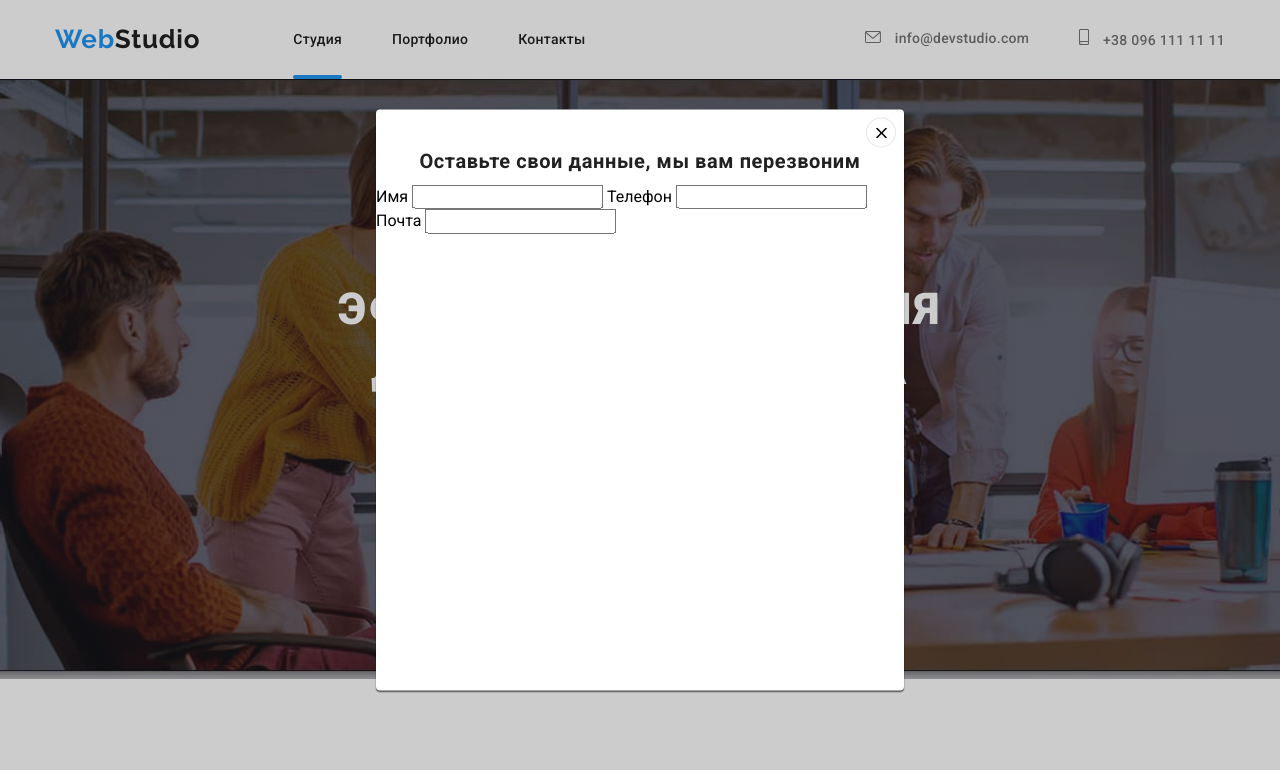
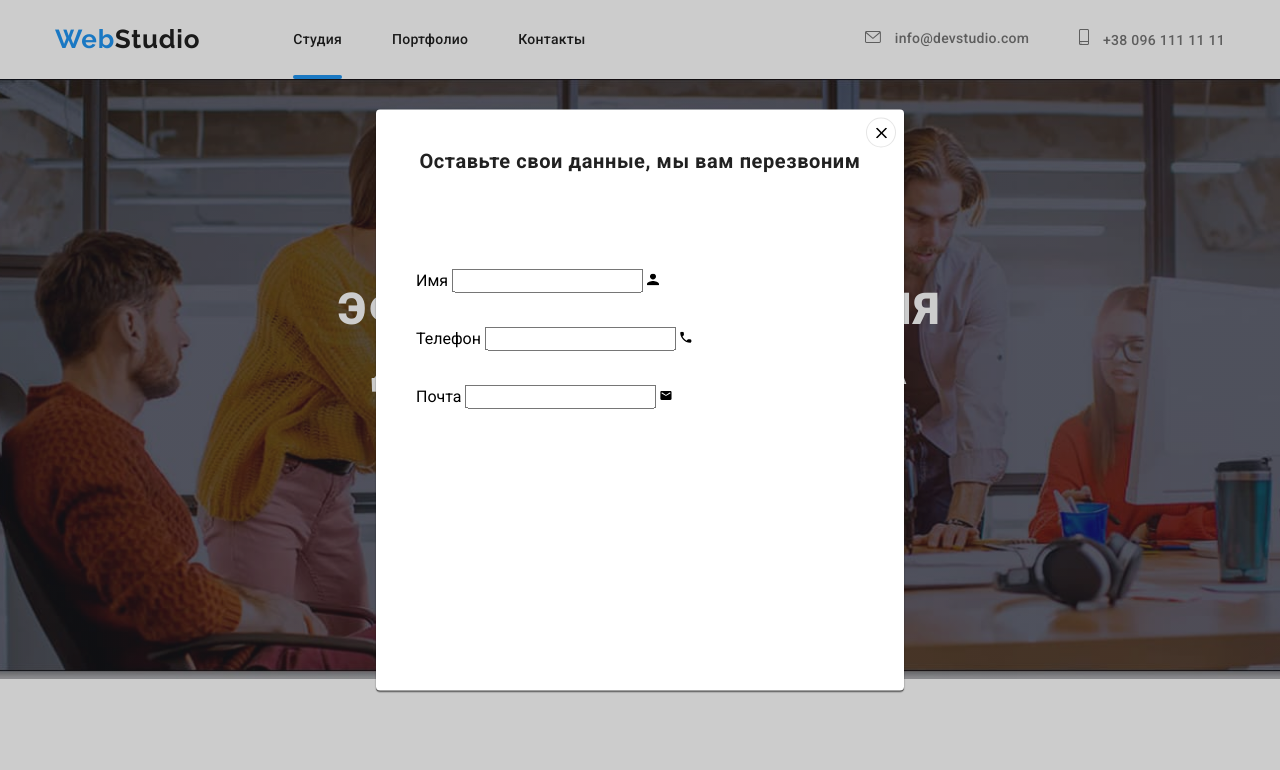
Before and after one commit to Rocket1980/goit-markup-hw-06, a plain HTML site: page index.html in a window 1280 px wide. Both pictures are taken after a click on the button "Заказать услугу". Shown: the top 770 px of the page. Drawn offline with nearby package versions, Linux system fonts and the light colour scheme.

Commit message:
modal-form3

```diff
--- a/css/styles.css
+++ b/css/styles.css
@@ -776,3 +776,29 @@ span {
   margin-top: 40px;
   margin-bottom: 12px;
 }
+
+.modal-form {
+  width: 448px;
+  height: 342px;
+  display: flex;
+  align-items: center;
+  justify-content: center;
+  margin: 0 auto;
+}
+
+.modal-form-input {
+  display: flex;
+  align-items: center;
+  justify-content: center;
+  flex-direction: column;
+}
+
+.modal-input {
+  width: 448px;
+  height: 58px;
+}
+
+.modal-svg {
+  width: 12px;
+  height: 12px;
+}
--- a/index.html
+++ b/index.html
@@ -423,19 +423,28 @@
                 <use href="./images/symbol-defs.svg#icon-close"></use>
             </svg>
         </button>
-        <div>
-            <form>
-                <label>
+        <div class="modal-form">
+            <form class="modal-form-input">
+                <label class=" modal-input">
                     Имя
-                    <input type="name" name="name" autofocus/>
+                    <input type="name" name="name"/>
+                    <svg class="modal-svg">
+                        <use href="images/symbol-defs.svg#icon-man"/>
+                    </svg>
                 </label>
-                <label>
+                <label class=" modal-input">
                     Телефон
-                    <input type="tel" name="phone_number"autofocus/>
+                    <input type="tel" name="phone_number"/>
+                    <svg class="modal-svg">
+                        <use href="images/symbol-defs.svg#icon-tel"/>
+                    </svg>
                 </label>
-                <label>
+                <label class=" modal-input">
                     Почта
                     <input type="email" name="email" autofocus/>
+                    <svg class=" modal-svg">
+                        <use href="images/symbol-defs.svg#icon-mail"/>
+                    </svg>
                 </label>
             </form>
         </div>
```
